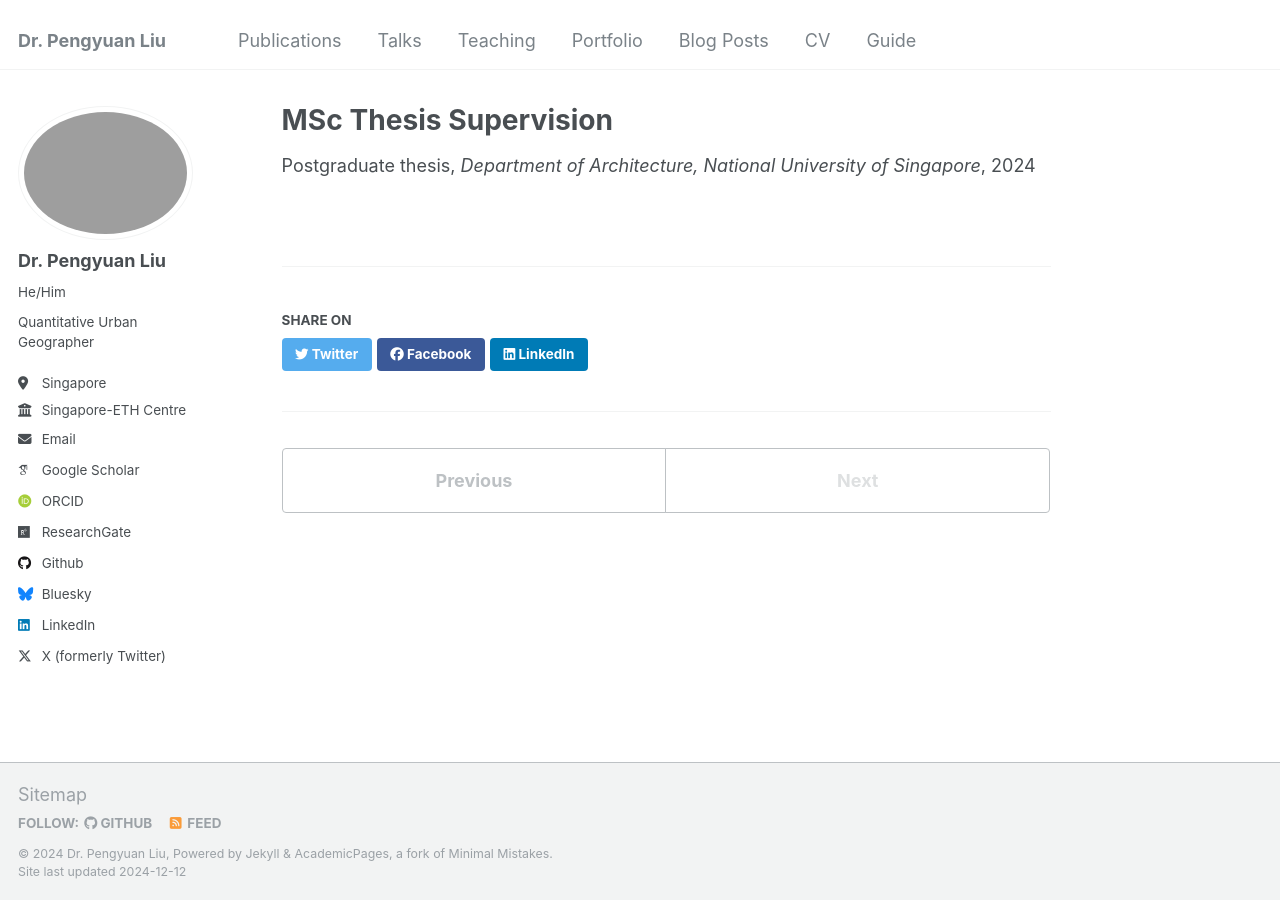
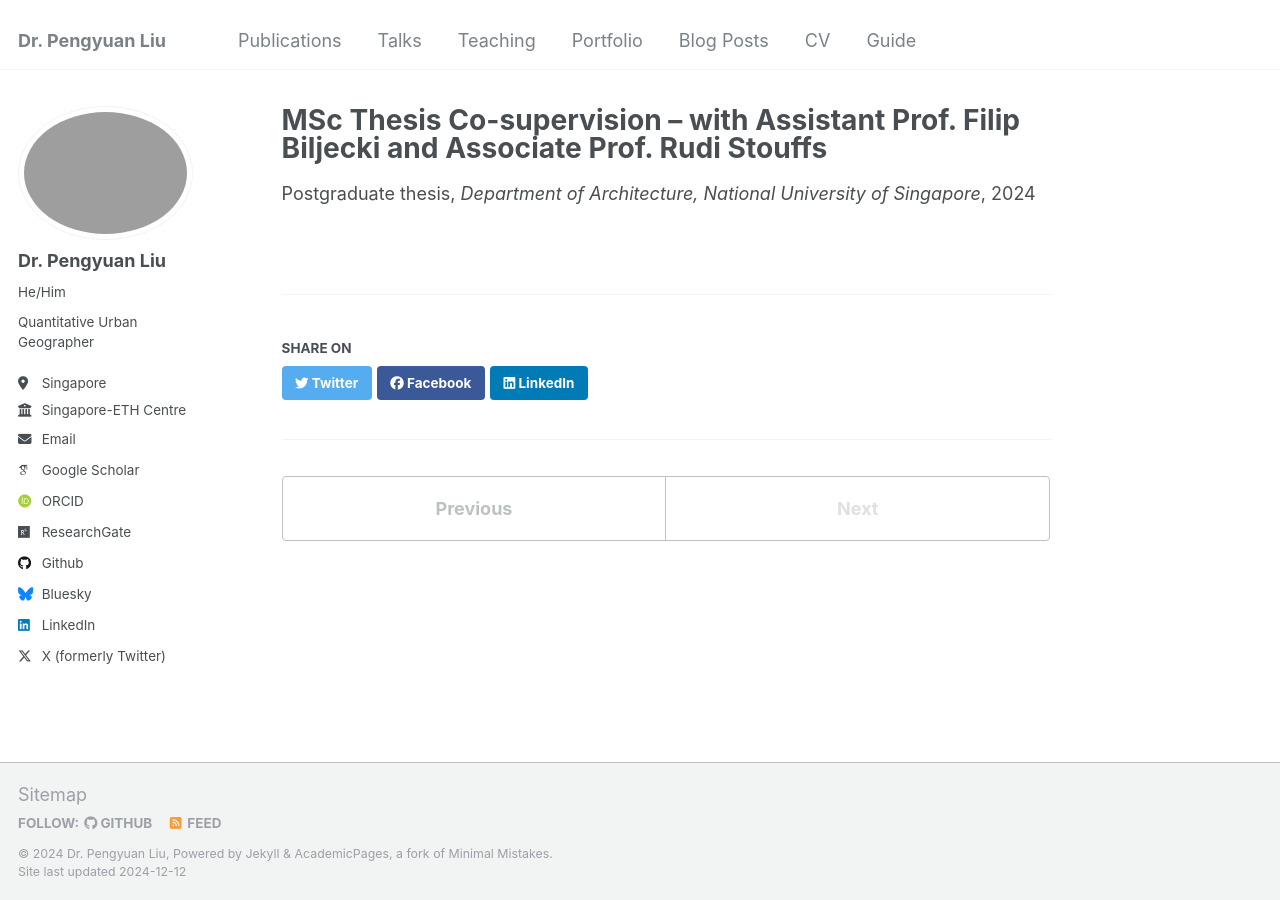
Before and after one commit to PengyuanLiu1993/pengyuanliu1993.github.io, a Jekyll site: the page built from _teaching/MSC1.md, in a window 1280 px wide. Built offline with Jekyll 4.4.1, drawn with Linux system fonts in a browser that asks for light colours; some web fonts are replaced.

Commit message:
Update MSC1.md

```diff
--- a/_teaching/MSC1.md
+++ b/_teaching/MSC1.md
@@ -1,5 +1,5 @@
 ---
-title: "MSc Thesis Supervision"
+title: "MSc Thesis Co-supervision -- with Assistant Prof. Filip Biljecki and Associate Prof. Rudi Stouffs"
 collection: teaching
 type: "Postgraduate thesis"
 venue: "Department of Architecture, National University of Singapore"
```
